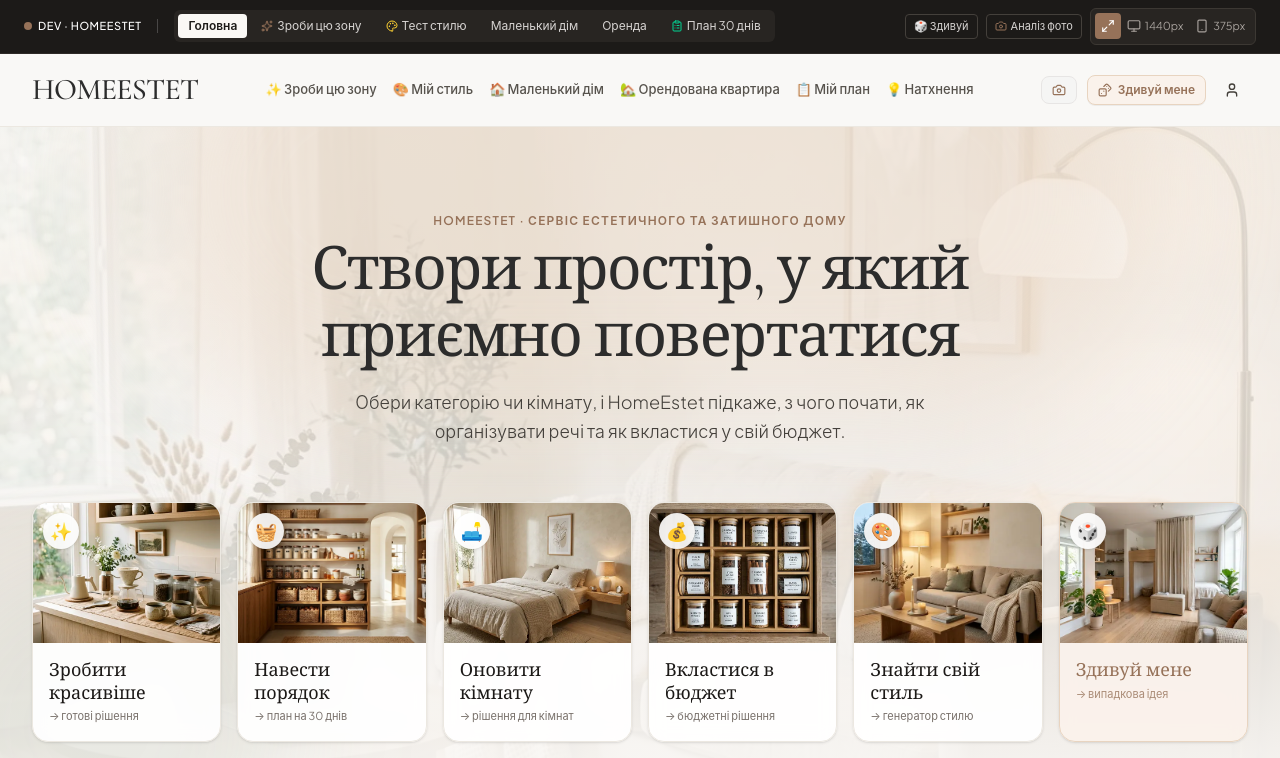
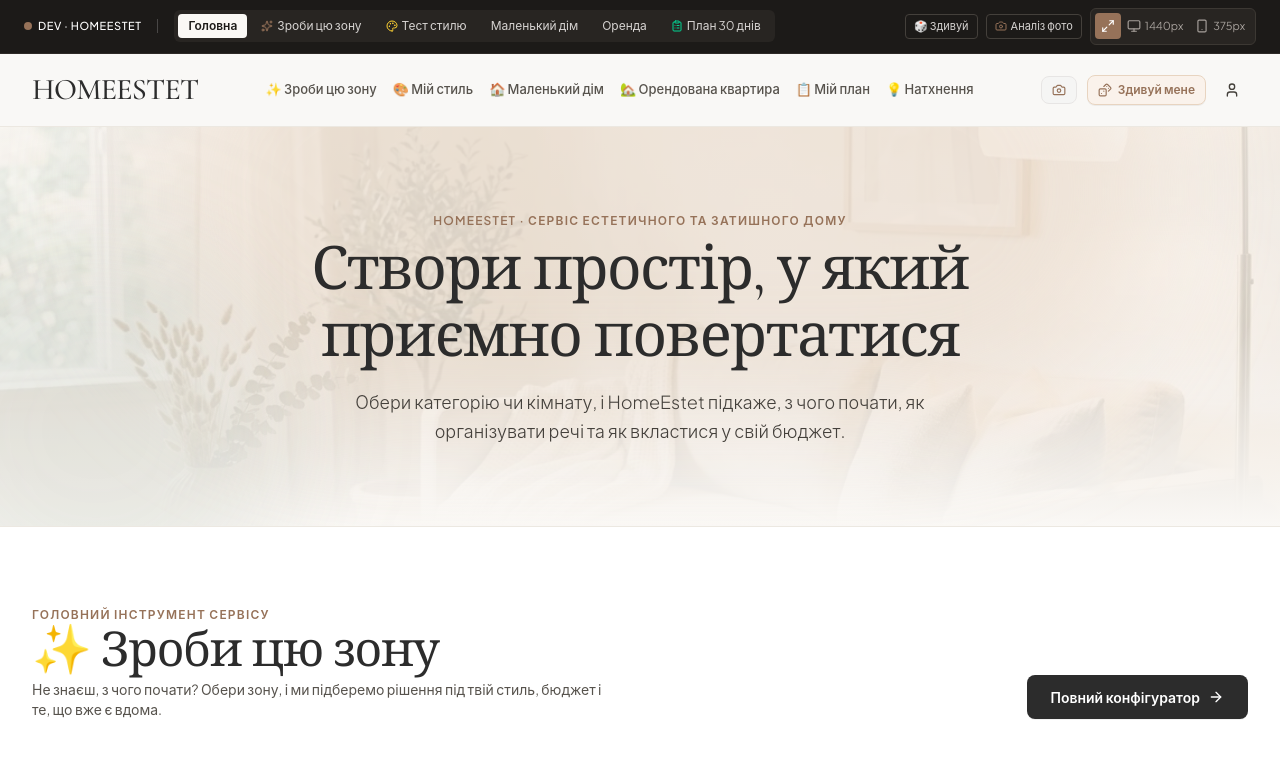
Before and after one commit to yaroslava0505/homeestet, a React (Vite) app: page / in a window 1280 px wide. Shown: the top 758 px of the page. Built offline with nearby package versions, Linux system fonts and the light colour scheme.

Commit message:
Головна: прибрано картки намірів, після hero одразу «Зроби цю зону»
Co-Authored-By: Claude Fable 5.1 <noreply@anthropic.com>

```diff
--- a/src/App.tsx
+++ b/src/App.tsx
@@ -106,7 +106,7 @@ export default function App() {
   const renderPage = () => {
     switch (pageView.type) {
       case 'home':
-        return <HomePage onNavigate={navigate} onOpenSurprise={openSurprise} />;
+        return <HomePage onNavigate={navigate} />;
       case 'zone-builder':
         return (
           <ZoneBuilderPage
--- a/src/pages/HomePage.tsx
+++ b/src/pages/HomePage.tsx
@@ -3,28 +3,18 @@ import { ARTICLES_CATALOG } from '../data/articles.ts';
 import { IMAGES } from '../data/images.ts';
 import { BeforeAfterSlider } from '../components/BeforeAfterSlider.tsx';
 import { AppImage } from '../components/AppImage.tsx';
-import type { ImageAsset, PageView } from '../types.ts';
+import type { PageView } from '../types.ts';
 import { ArrowRight, Calendar } from 'lucide-react';
 
 interface HomePageProps {
   onNavigate: (view: PageView) => void;
-  onOpenSurprise: () => void;
 }
 
-const INTENT_CARDS: { icon: string; title: string; hint: string; image: ImageAsset; view?: PageView; accent?: boolean }[] = [
-  { icon: '✨', title: 'Зробити красивіше', hint: '→ готові рішення', image: IMAGES.coffeeCorner, view: { type: 'zone-builder' } },
-  { icon: '🧺', title: 'Навести порядок', hint: '→ план на 30 днів', image: IMAGES.pantryHero, view: { type: 'personal-plan' } },
-  { icon: '🛋️', title: 'Оновити кімнату', hint: '→ рішення для кімнат', image: IMAGES.bedroomCalm, view: { type: 'zone-builder' } },
-  { icon: '💰', title: 'Вкластися в бюджет', hint: '→ бюджетні рішення', image: IMAGES.spicesDrawer, view: { type: 'zone-builder' } },
-  { icon: '🎨', title: 'Знайти свій стиль', hint: '→ генератор стилю', image: IMAGES.sofaLiving, view: { type: 'style-quiz' } },
-  { icon: '🎲', title: 'Здивуй мене', hint: '→ випадкова ідея', image: IMAGES.smallStudio, accent: true },
-];
-
-export function HomePage({ onNavigate, onOpenSurprise }: HomePageProps) {
+export function HomePage({ onNavigate }: HomePageProps) {
   return (
     <div className="space-y-0">
-      {/* 1. Intent navigator */}
-      <section className="relative overflow-hidden bg-[#FAF8F5] pt-14 pb-16 sm:pt-20 sm:pb-20 border-b border-[#ECE8E1]">
+      {/* 1. Hero */}
+      <section className="relative overflow-hidden bg-[#FAF8F5] pt-14 pb-14 sm:pt-20 sm:pb-20 border-b border-[#ECE8E1]">
         {/* Decorative backdrop: brand photo under a warm frosted wash, fading into the page background. */}
         <div className="absolute inset-0 pointer-events-none" aria-hidden="true">
           <AppImage
@@ -41,7 +31,7 @@ export function HomePage({ onNavigate, onOpenSurprise }: HomePageProps) {
         </div>
 
         <div className="relative max-w-7xl mx-auto px-4 sm:px-6 lg:px-8">
-          <div className="text-center max-w-3xl mx-auto mb-10 sm:mb-14">
+          <div className="text-center max-w-3xl mx-auto">
             <span className="text-xs uppercase tracking-widest text-[#967259] font-semibold mb-2 inline-block">
               HOMEESTET · Сервіс естетичного та затишного дому
             </span>
@@ -51,46 +41,6 @@ export function HomePage({ onNavigate, onOpenSurprise }: HomePageProps) {
             <p className="text-stone-700 text-sm sm:text-lg font-light leading-relaxed max-w-xl mx-auto">
               Обери категорію чи кімнату, і HomeEstet підкаже, з чого почати, як організувати речі та як вкластися у свій бюджет.
             </p>
-          </div>
-
-          <div className="grid grid-cols-2 md:grid-cols-3 lg:grid-cols-6 gap-3 sm:gap-4">
-            {INTENT_CARDS.map((card) => (
-              <button
-                type="button"
-                key={card.title}
-                onClick={() => (card.view ? onNavigate(card.view) : onOpenSurprise())}
-                className={`rounded-2xl border overflow-hidden text-left transition-all duration-200 hover:-translate-y-1 shadow-sm hover:shadow-md backdrop-blur-sm group flex flex-col focus:outline-none focus-visible:ring-2 focus-visible:ring-[#8A9A86] ${
-                  card.accent
-                    ? 'bg-[#FAF2EB]/95 hover:bg-[#F2E5D5] border-[#E8D4C0] hover:border-[#967259]'
-                    : 'bg-white/92 hover:bg-white border-[#ECE8E1] hover:border-[#967259]'
-                }`}
-              >
-                <span className="relative block aspect-[4/3] overflow-hidden bg-stone-100">
-                  <AppImage
-                    image={card.image}
-                    alt=""
-                    sizes="(min-width: 1024px) 16vw, (min-width: 768px) 33vw, 50vw"
-                    className="w-full h-full object-cover object-center group-hover:scale-105 transition-transform duration-500 ease-out"
-                  />
-                  <span
-                    className="absolute top-2.5 left-2.5 w-9 h-9 rounded-full bg-white/90 backdrop-blur-sm shadow-sm flex items-center justify-center text-lg"
-                    aria-hidden="true"
-                  >
-                    {card.icon}
-                  </span>
-                </span>
-                <span className="block p-4 flex-1">
-                  <span
-                    className={`font-serif text-base sm:text-lg font-medium block leading-tight transition-colors ${
-                      card.accent ? 'text-[#967259]' : 'text-stone-900 group-hover:text-[#967259]'
-                    }`}
-                  >
-                    {card.title}
-                  </span>
-                  <span className={`text-[11px] mt-1 block ${card.accent ? 'text-[#967259]/80' : 'text-stone-500'}`}>{card.hint}</span>
-                </span>
-              </button>
-            ))}
           </div>
         </div>
       </section>
```
